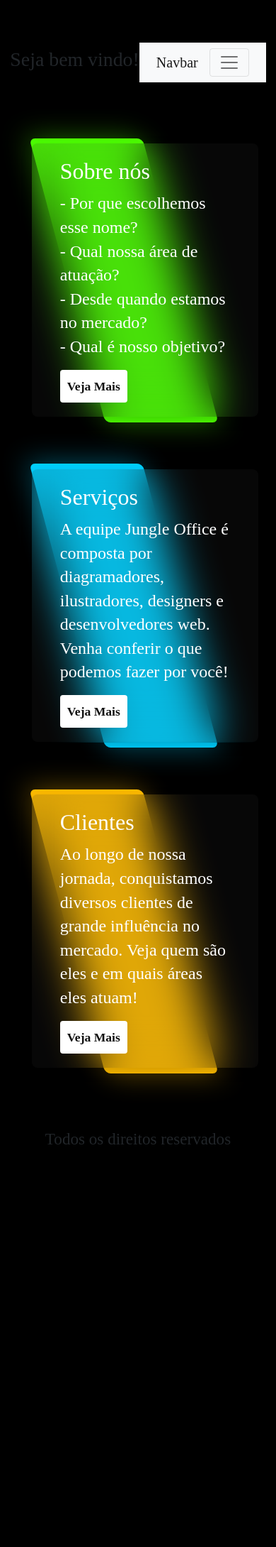
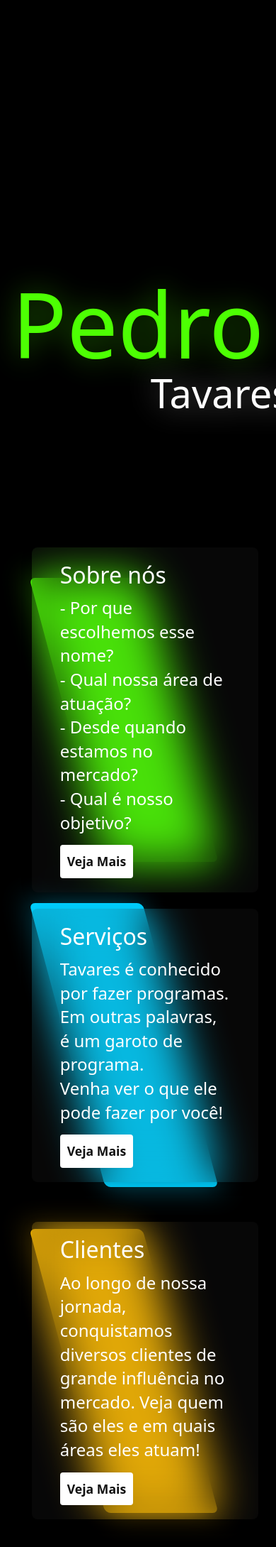
Before and after one commit to Pedrorcpla/ProjetoCodeIgniter1, a CodeIgniter 4 app: the page made by app/Views/home.php in a window 390 px wide. Shown: the top 2179 px of the page at 71% size. Before the commit the page ends 1612 px from the top, so only its background shows below. Run offline with PHP 8.4 and a stand-in for CodeIgniter, Linux system fonts and the light colour scheme; the template is opened without the code that fills it, so the values that code supplies are empty; some libraries are stand-ins or nearby versions.

Commit message:
Criando sistema de templates

```diff
--- a/app/Config/Routes.php
+++ b/app/Config/Routes.php
@@ -31,7 +31,8 @@ $routes->setAutoRoute(true);
 
 // We get a performance increase by specifying the default
 // route since we don't have to scan directories.
-$routes->get('/', 'Home::index');
+$routes->get('/', 'Home::page');
+$routes->get('(:any)', 'Home::page/$1');
 
 /*
  * --------------------------------------------------------------------
--- a/app/Views/home.php
+++ b/app/Views/home.php
@@ -11,12 +11,204 @@
         margin: 0;
         padding: 0;
         box-sizing: border-box;
-    font-family: Futura-Bold;
     }
     body{
         min-height: 100vh;
         background: rgb(0, 0, 0);
     }
+    .header{
+        position: absolute;
+        position: fixed;
+        top: 0;
+        left: 0;
+        width: 100%;
+        padding: 30px 100px;
+        display: flex;
+        justify-content: space-between;
+        align-items: center;
+        z-index: 10000;
+        border-bottom: 1px solid #4fff034b;
+        background: rgb(0, 0, 0);
+    }
+    .header .logo{
+        color: #4dff03;
+        font-weight: 700;
+        font-size: 2em;
+        text-decoration: none;
+    }
+    .header ul{
+        display: flex;
+        justify-content: center;
+        align-items: center;
+    }
+    .header ul li{
+        list-style: none;
+        margin-left: 20px;
+    }
+    .header ul li a{
+        text-decoration: none;
+        padding: 6px 15px;
+        color: white;
+        font-size: 1.5em;
+        border-radius: 20px;
+        transition: 0.3s;
+        letter-spacing: 0.03em;
+    }
+    .header ul li a:hover{
+        color: #4dff03;
+        box-shadow: 0 0 20px #4fff0383;
+    }
+    #menu{
+        display: flex;
+        justify-content: center;
+        align-items: center;
+        flex-wrap: wrap;
+        height: 80vh;
+        padding: 40px 0;
+    }
+    #menu .imgBx{
+        position: relative;
+        width: 100vw;
+        opacity: 1;
+        top: -10vh;
+        height: 90vh;
+        overflow: hidden;
+        display: flex;
+        justify-content: center;
+        align-items: center;
+        transition: 2s;
+    }
+    .blur{
+        filter: blur(20px);
+        opacity: 0.4;
+    }
+    #menu .imgBx h2{
+        position: absolute;
+        color: #4dff03;
+        font-size: 15em;
+    }
+    #menu .imgBx p{
+        position: absolute;
+        margin-top: 50vh;
+        margin-right: -42.5vw;
+        color: #fff;
+        font-size: 8em;
+    }
+    .mais{
+        display: flex;
+        justify-content: center;
+        align-items: center;
+        flex-wrap: wrap;
+        height: 5vh;
+        padding: 40px 0;
+    }
+    .mais a{
+        color: #4dff03;
+        font-size: 2em;
+        animation: animate2 2s ease infinite;
+    }
+
+    @keyframes animate2 {
+        0%,100%{
+            transform: translateY(5px);
+        }
+        50%{
+            transform: translateY(-5px);
+        }
+    }
+
+    @media only screen and (max-width: 1000px) {
+        .header{
+            width: 100%;
+            padding: 30px 50px;
+        }
+        .header .logo{
+            font-weight: 700;
+            font-size: 3em;
+        }
+        .header ul li{
+            margin-left: 20px;
+        }
+        .header ul li a{
+            padding: 6px 10px;
+            font-size: 1.5em;
+            border-radius: 20px;
+        }
+        #menu{
+            height: 80vh;
+            padding: 20px 0;
+        }
+        #menu .imgBx{
+            width: 100vw;
+            top: 0;
+            height: 90vh;
+        }
+        #menu .imgBx h2{
+            font-size: 12.5em;
+        }
+        #menu .imgBx p{
+            margin-top: 34vh;
+            margin-right: -50vw;
+            font-size: 5em;
+        }
+    }
+    @media only screen and (max-width: 650px) {
+        .container .box .content h2{
+            font-size: 20px;
+        }
+        .container .box .content p{
+            font-size: 20px;
+        }
+        .container .box .content a{
+            font-size: 20px;
+        }
+        .container .box .content h2{
+            font-size: 1em;
+        }
+        .container .box .content p{
+            font-size: 0.5em;
+        }
+        .container .box .content a{
+            font-size: 1em;
+        }
+        .header{
+            width: 100%;
+            padding: 30px 40px;
+        }
+        .header .logo{
+            font-weight: 700;
+            font-size: 1.2em;
+        }
+        .header ul li{
+            margin-left: 15px;
+        }
+        .header ul li a{
+            padding: 6px 8px;
+            font-size: 1em;
+            border-radius: 20px;
+        }
+        #menu{
+            height: 80vh;
+            padding: 20px 0;
+        }
+        #menu .imgBx{
+            width: 100vw;
+            top: 0;
+            height: 90vh;
+        }
+        .blur{
+            filter: blur(20px);
+        }
+        #menu .imgBx h2{
+            font-size: 8em;
+        }
+        #menu .imgBx p{
+            margin-top: 24vh;
+            margin-right: -60vw;
+            font-size: 3.5em;
+        }
+    }
+
     .container{
         display: flex;
         justify-content: center;
@@ -141,7 +333,7 @@
             transform: translateY(-10px);
         }
         50%{
-            transform: translateY(-30px);
+            transform: translateY(-40px);
         }
     }
     .container .box .content{
@@ -169,7 +361,6 @@
         font-size: 1.5em;
         margin-bottom: 10px;
         line-height: 1.4em;
-        font-family: Futura-Light;
     }
     .container .box .content a{
         display: inline-block;
@@ -182,40 +373,120 @@
         font-weight: 700;
         margin-top: 5px;
     }
+
+    .infos{
+        display: flex;
+        justify-content: center;
+        align-items: center;
+        flex-wrap: wrap;
+        padding: 40px 0;
+    }
+    .infos .content{
+        position: relative;
+        left: 0px;
+        width: 90vw;
+        min-height: 50vh;
+        padding: 20px 40px;
+        background: rgba(50, 50, 50, 0.15);
+        box-shadow: 0 5px 15px rgba(0,0,0,0.2);
+        border-radius: 8px;
+        backdrop-filter: blur(10px);
+        z-index: 1;
+        transition: 0.5s;
+        color: #fff;
+    }
+    #sobre h2,
+    #sobre span{
+        color:#4dff03;
+    }
+    #servicos h2,
+    #servicos span{
+        color:#00d0ff;
+    }
+    #clientes h2,
+    #clientes span{
+        color:#ffbc00;
+    }
+    .infos .content p{
+        font-size: 1.4em;
+        letter-spacing: 2px;
+    }
+    .infos .content img{
+        width: 20vw;
+        margin: 0 2%;
+    }
+    .infos .content .row{
+        margin-top: 2%;
+        display: flex;
+        align-items: center;
+        justify-content: center;
+    }
+    .rodape{
+        margin-top: 2%;
+        margin-bottom: 2%;
+        border-top: 1px solid #4fff034b;
+        background: rgba(50, 50, 50, 0.15);
+        min-height: 20vh;
+        display: flex;
+        color: white;
+    }
+    .rodape .left{
+        margin: 2% 5%;
+        min-width: 50vw;
+    }
+    .fa-whatsapp{
+        color:#4dff03;
+        margin-right: 3%;
+    }
+    .fa-envelope{
+        color:#00d0ff;
+        margin-right: 3%;
+    }
+    .fa-instagram{
+        color:#ffbc00;
+        margin-right: 3%;
+    }
+    .rodape .left h3{
+        font-size:1.3em;
+        margin-bottom: 5%;
+    }
+    .rodape .left li{
+        font-size: 1.3em;
+        list-style: none;
+        margin-top: 3%;
+        letter-spacing: 0.1em;
+    }
+    .rodape .left a{
+        text-decoration: none;
+        color: white;
+    }
+    .right{
+        min-width: 20vw;
+        color: white;
+        display: flex;
+        align-items: center;
+        justify-content: center;
+        padding: 1% 0;
+        margin-bottom: 1%;
+    }
+    .right p{
+        color: gray;
+        letter-spacing: 0.1em;
+        font-size: 1.5em;
+    }
+    .right span{
+        color:#4dff03;
+    }
 </style>
 <body>
     <div class="container">
-        <div class="row">
-            <div class="col">
-                <h1>Seja bem vindo!</h1>
-            </div>
-        </div>
-
-        <div class="row">
-            <div class="col">
-                <nav class="navbar navbar-expand-lg navbar-light bg-light">
-                    <div class="container-fluid">
-                        <a class="navbar-brand" href="#">Navbar</a>
-                        <button class="navbar-toggler" type="button" data-bs-toggle="collapse" data-bs-target="#navbarNavAltMarkup" aria-controls="navbarNavAltMarkup" aria-expanded="false" aria-label="Toggle navigation">
-                        <span class="navbar-toggler-icon"></span>
-                        </button>
-                        <div class="collapse navbar-collapse" id="navbarNavAltMarkup">
-                        <div class="navbar-nav">
-                            <a class="nav-link active" aria-current="page" href="#">Home</a>
-                            <a class="nav-link" href="#">Features</a>
-                            <a class="nav-link" href="#">Pricing</a>
-                            <a class="nav-link disabled">Disabled</a>
-                        </div>
-                        </div>
-                    </div>
-                </nav>
-            </div>
-        </div>
-        <!-- Fim Header -->
         <!-- Inicio do corpo da página -->
-        <div class="row">
-            <div class="col">
-
+        <div id="menu">
+            <div class="imgBx">
+                    <h2 class="blur">Pedro</h2>
+                    <p class="blur">Tavares</p>
+                    <h2>Pedro</h2>
+                    <p>Tavares</p>
             </div>
         </div>
         <div class="container" id="cards">
@@ -231,7 +502,7 @@
                 <span></span>
                 <div class="content">
                     <h2>Serviços</h2>
-                    <p>A equipe Jungle Office é composta por diagramadores, ilustradores, designers e desenvolvedores web.<br> Venha conferir o que podemos fazer por você!</p>
+                    <p>Tavares é conhecido por fazer programas. Em outras palavras, é um garoto de programa.<br> Venha ver o que ele pode fazer por você!</p>
                     <a href="#servicos">Veja Mais</a>
                 </div>
             </div>
@@ -244,15 +515,8 @@
                 </div>
             </div>
         </div>
-        <div class="row">
-            <div class="col">
-                <h3>Todos os direitos reservados</h3>
-            </div>
-        </div>
 
         <!-- Final do corpo da página -->
-        <!-- Inicio do footer -->
-
     </div>
 
 <script src="https://cdn.jsdelivr.net/npm/bootstrap@5.1.3/dist/js/bootstrap.bundle.min.js" integrity="sha384-ka7Sk0Gln4gmtz2MlQnikT1wXgYsOg+OMhuP+IlRH9sENBO0LRn5q+8nbTov4+1p" crossorigin="anonymous"></script>
```
Also changed, not shown: app/Controllers/Home.php (+9 -1 lines), app/Views/template/footer.php (added, +12 -0 lines), app/Views/template/header.php (added, +9 -0 lines). Lines whose indentation alone changed are shown as unchanged.
